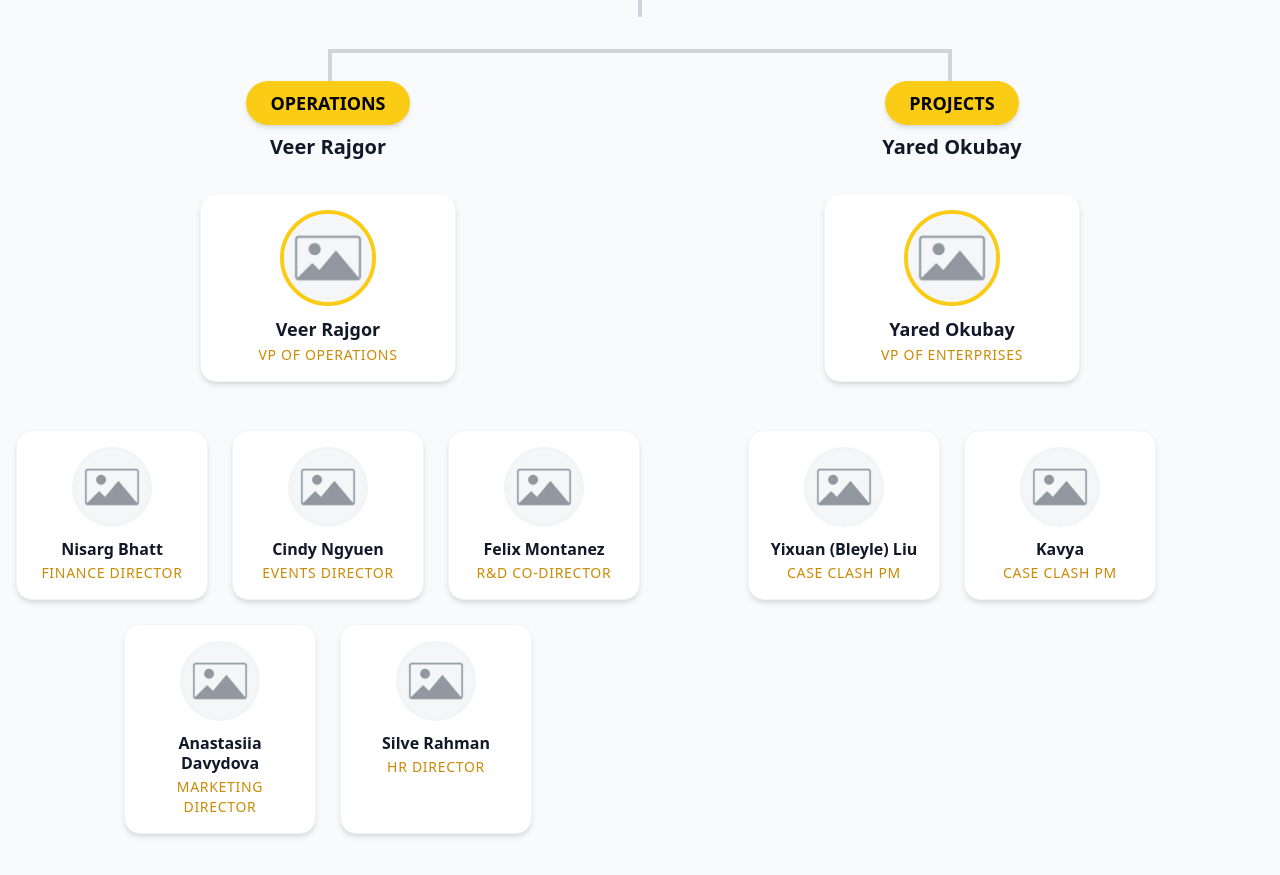
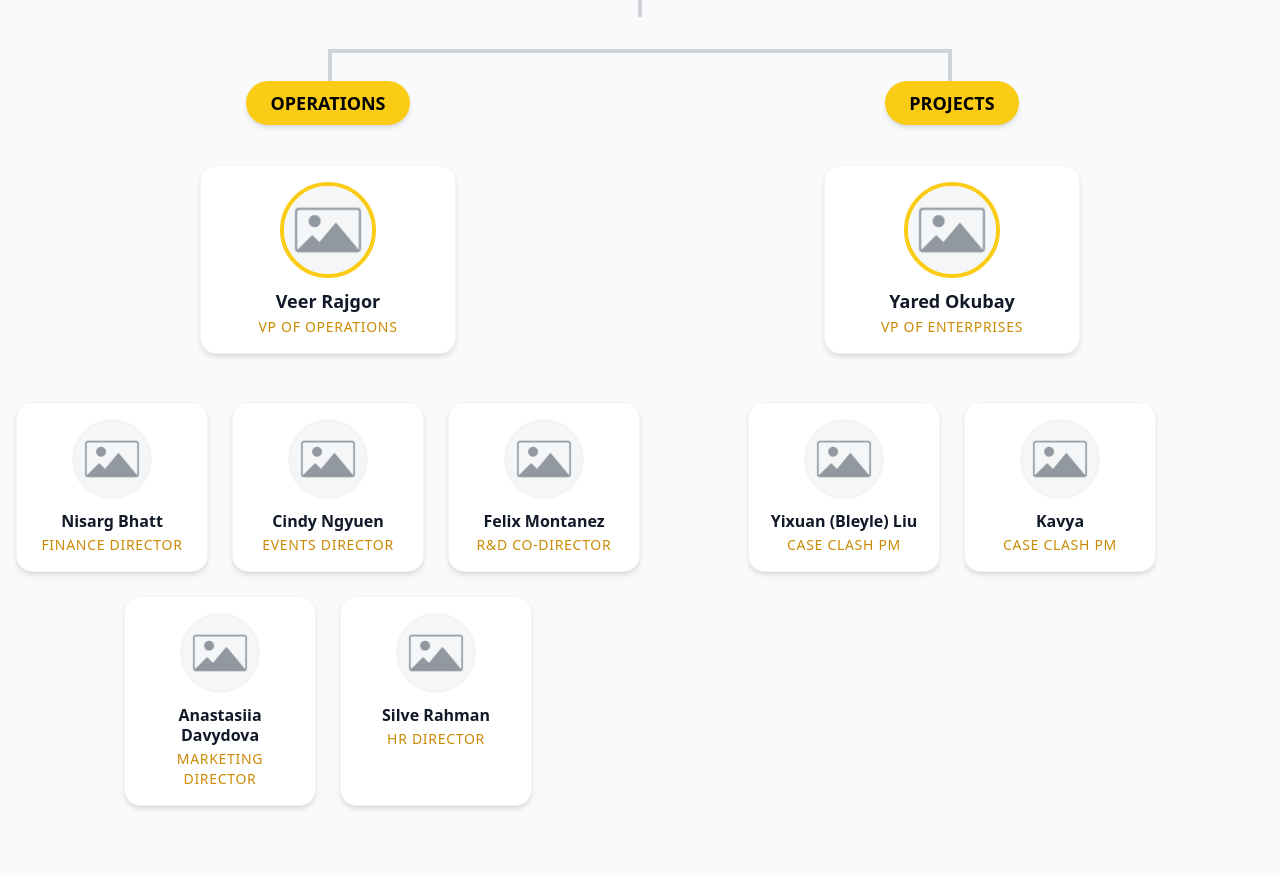
Before and after one commit to felix101930/enactus-site, a React (Vite) app: page /about in a window 1280 px wide. Shown: the part 2800-3675 px from the top of the page. Built offline with nearby package versions, Linux system fonts and the light colour scheme.

Commit message:
refactor: remove VP names from section headers

```diff
--- a/src/components/sections/about/StudentTeamHierarchical.tsx
+++ b/src/components/sections/about/StudentTeamHierarchical.tsx
@@ -57,12 +57,11 @@ const MemberCard = ({ name, role, image, linkedin, isLarge = false }: { name: st
     </motion.div>
 );
 
-const SectionHeader = ({ title, subtitle }: { title: string, subtitle: string }) => (
+const SectionHeader = ({ title }: { title: string }) => (
     <div className="flex flex-col items-center mb-8">
         <div className="bg-yellow-400 text-black px-6 py-2 rounded-full font-bold text-lg shadow-md mb-2">
             {title}
         </div>
-        <div className="text-gray-900 font-bold text-xl">{subtitle}</div>
     </div>
 );
 
@@ -98,7 +97,7 @@ const StudentTeamHierarchical = () => {
 
                     {/* Left Branch: Operations */}
                     <div className="flex flex-col items-center">
-                        <SectionHeader title="OPERATIONS" subtitle={teamData.operations.vp.name} />
+                        <SectionHeader title="OPERATIONS" />
                         <div className="mb-12">
                             <MemberCard {...teamData.operations.vp} isLarge={true} />
                         </div>
@@ -113,7 +112,7 @@ const StudentTeamHierarchical = () => {
 
                     {/* Right Branch: Projects */}
                     <div className="flex flex-col items-center">
-                        <SectionHeader title="PROJECTS" subtitle={teamData.projects.vp.name} />
+                        <SectionHeader title="PROJECTS" />
                         <div className="mb-12">
                             <MemberCard {...teamData.projects.vp} isLarge={true} />
                         </div>
```
